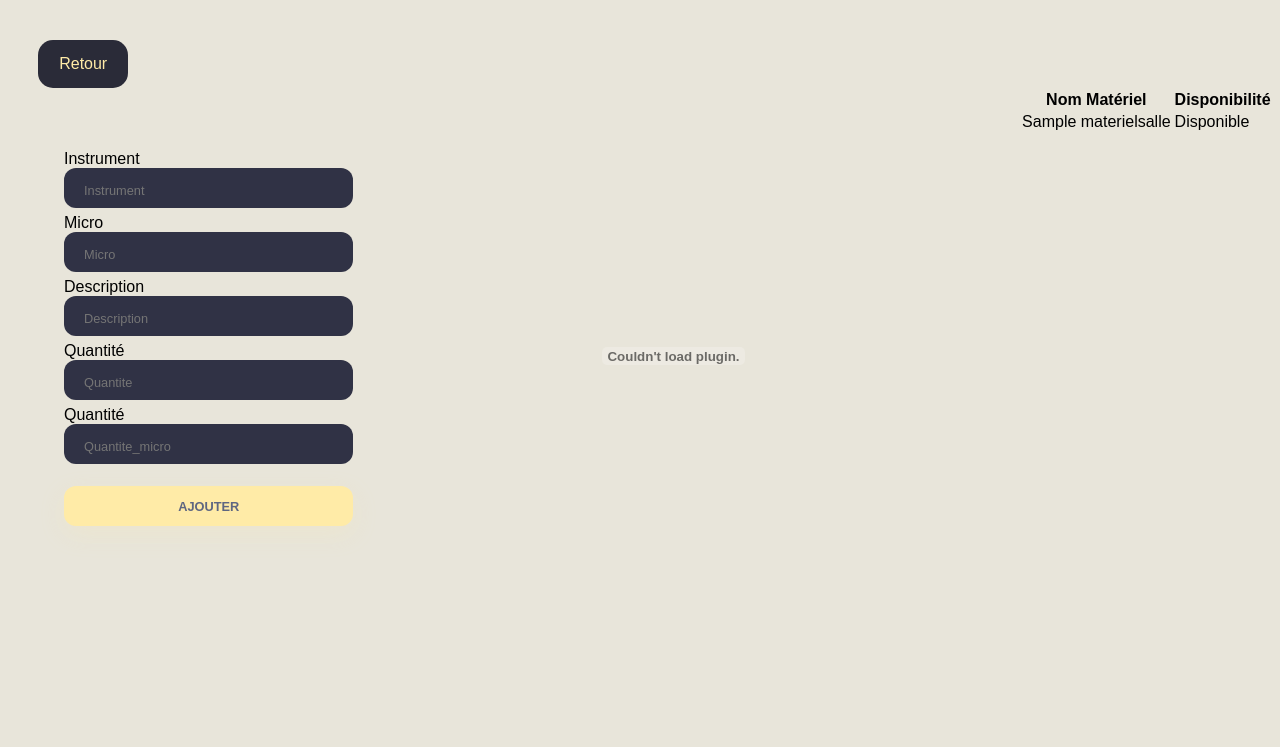
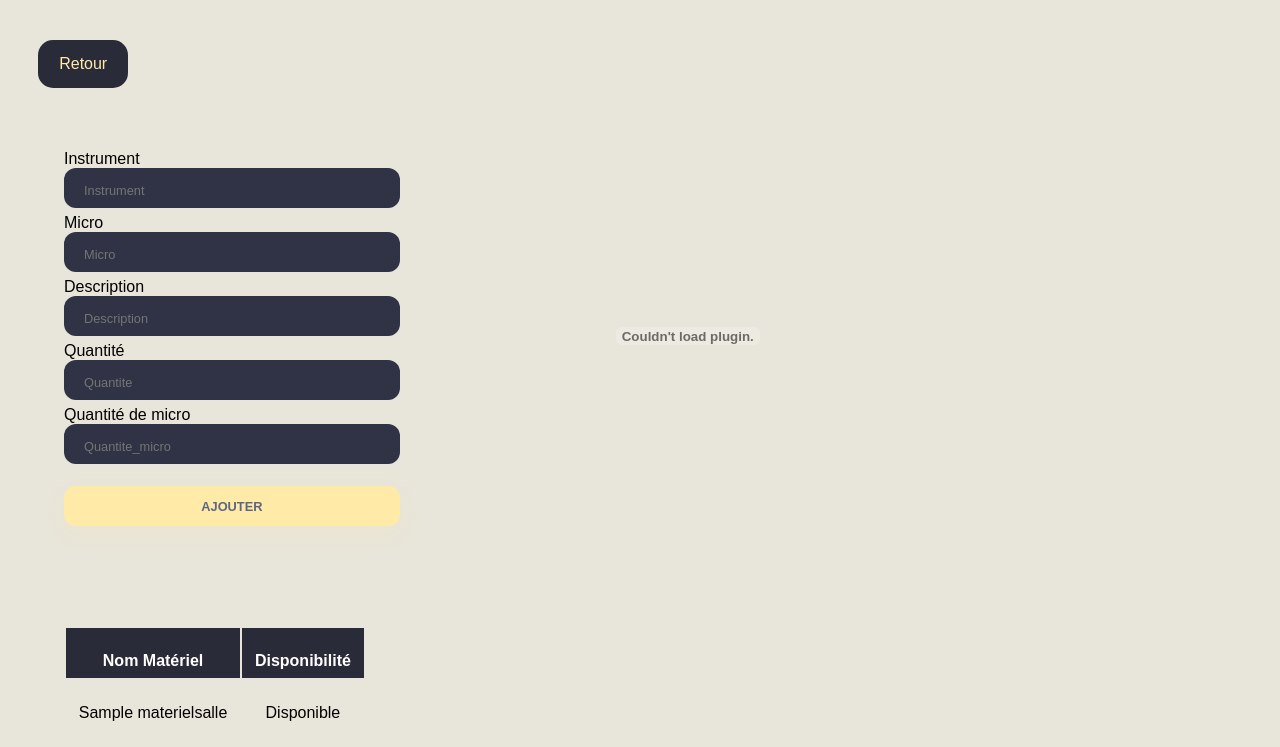
Before and after one commit to LeniChabilan/SAE-CONCERT, a Flask app: page /ajouter_materiel/1 in a window 1280 px wide. Shown: the part 120-867 px from the top of the page. Before the commit the page ends 646 px from the top, so only its background shows below. Run offline with Flask 2, Linux system fonts and the light colour scheme; tables that the repository leaves empty hold one stand-in row (values such as "Sample post"); some libraries are stand-ins or nearby versions.

Commit message:
feature: ajout du css, les deux pages sont fonctionnelles

```diff
--- a/flask/files/static/ajouter_materiel.css
+++ b/flask/files/static/ajouter_materiel.css
@@ -144,10 +144,44 @@
 #pdf_fiche{
   margin-top: -4vh;
   margin-right: 2vw;
-  width: 40vw;
-  height:75vh;
+  width: 35vw;
+  height:70vh;
 }
 
 .partie_gauche{
   margin-top: 3%;
 }
+
+.tableau{
+  margin-left: auto;
+  margin-right: auto;
+  margin-bottom : 5%;
+  margin-top : 2%;
+  outline: none;
+}
+
+td{
+  text-align: center;
+  align-items: center;
+}
+
+thead{
+  max-height: 4vh;
+  background-color: #2a2b38;
+  color: #fff;
+}
+
+.td-long {
+  max-width: 125px; /* Set your preferred maximum width */
+  white-space: nowrap;
+  overflow: hidden;
+  text-overflow: ellipsis;
+}
+
+
+thead tr th, td{
+  padding-left:1vw;
+  padding-right:1vw;
+  padding-bottom: 1vh;
+  padding-top: 3vh;
+}
--- a/flask/files/static/editer_liste_a_louer.css
+++ b/flask/files/static/editer_liste_a_louer.css
@@ -12,7 +12,7 @@
 }
 
 main{
-    min-height: 90vh;
+    min-height: 85vh;
     display: flex;
     flex-wrap: wrap;
 
@@ -54,6 +54,7 @@
     margin-left: auto;
     margin-right: auto;
     margin-bottom : 5%;
+    margin-top : 2%;
     outline: none;
 }
 
@@ -85,7 +86,7 @@
 }
 
 
-thead th, td{
+thead tr th, td{
     padding-left:2vw;
     padding-right:2vw;
     padding-bottom: 3vh;
--- a/flask/files/templates/ajouter_materiel.html
+++ b/flask/files/templates/ajouter_materiel.html
@@ -27,7 +27,7 @@
                     <input placeholder="Quantite" type="int" class="input" name="quantite">
                 </div>
                 <div class="input-container">
-                    <label class"iLabel" for="quantite">Quantité</label>
+                    <label class"iLabel" for="quantite">Quantité de micro</label>
                     <input placeholder="Quantite_micro" type="int" class="input" name="quantite_micro">
                 </div>
                 <button class="submit" type="text" onclick="showConfirmationEnregistrer()">Ajouter</button>
```
Also changed, not shown: flask/files/templates/editer_liste_a_louer.html (+6 -4 lines).
